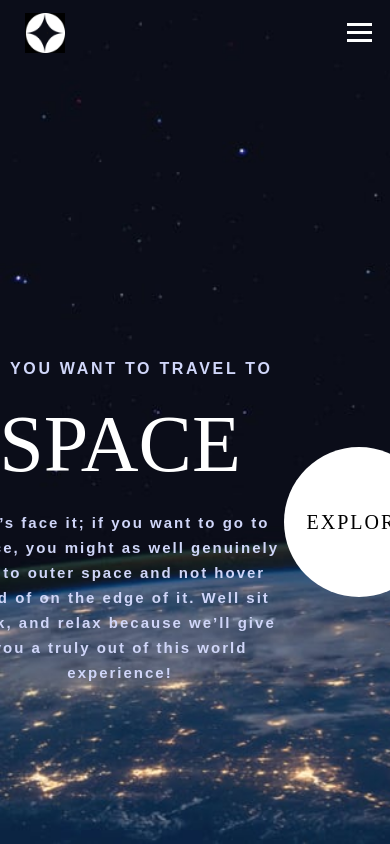
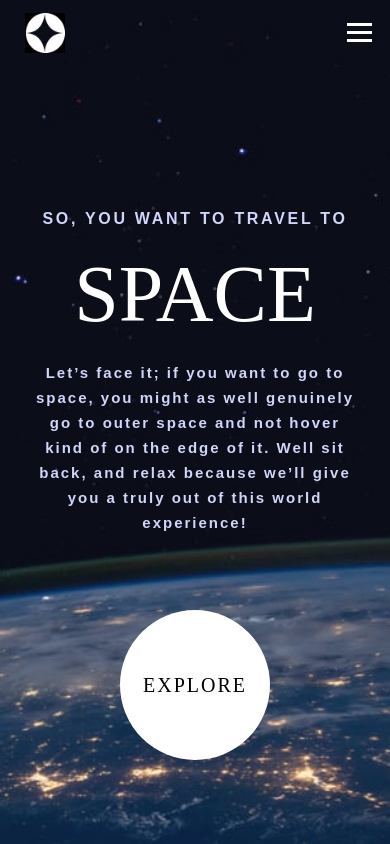
Before and after one commit to bsao17/spaceTourismChallenge-NextJS-TS, a Next.js app: page / in a window 390 px wide. Built offline with nearby package versions, Linux system fonts and the light colour scheme; a web font is replaced by a local one.

Commit message:
update tablet and mobile responsive desktop

```diff
--- a/styles/mixins/responsive-mobiles.scss
+++ b/styles/mixins/responsive-mobiles.scss
@@ -1,3 +1,8 @@
+// Variables
+$white: #FFFFFF;
+$blackNight: #0B0D17;
+$blueLight: #D0D6F9;
+
 @mixin responsive-mobile-home {
   @media (max-width: 560px) {
     .container {
@@ -8,6 +13,10 @@
       max-height: 100vh !important;
       background-image: url("../../public/assets/home/background-home-mobile.jpg")!important;
       background-size: cover!important;
+      .body {
+        display: flex!important;
+        flex-direction: column!important;
+      }
     }
   }
 }
```
